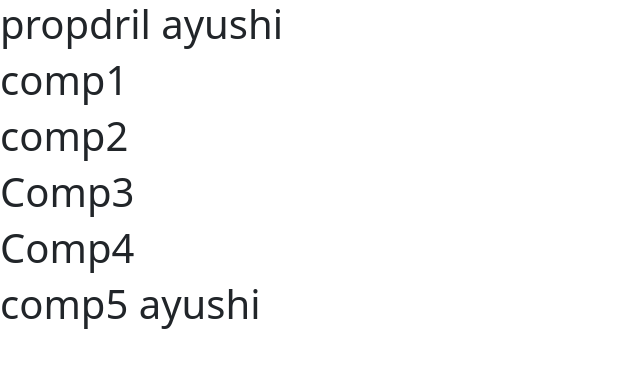
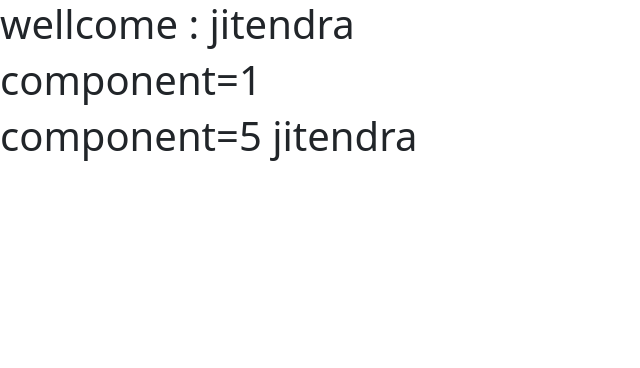
Before and after one commit to Jitendra0987/React, a React (Vite) app: page / in a window 1280 px wide. Shown: the top 368 px of the page, without its empty margins (0-640 px from the left). Built offline with nearby package versions, Linux system fonts and the light colour scheme.

Commit message:
useContext program

```diff
--- a/src/App.jsx
+++ b/src/App.jsx
@@ -1,14 +1,21 @@
-import { useState } from "react"
-import Comp1 from "./Comp1"
+import { createContext ,useState} from "react";
+import Comp1 from "./comp1"
+
+
+const mycontext=createContext();
+
+
 
 const App=()=>{
-    const [user, setUser]=useState("ayushi")
-    return(
-        <>
-        <h1>propdril {user}</h1>
-        <Comp1 user={user}/>
-
-        </>
-    )
+  const [user,setUser]=useState("jitendra")
+  return(
+    <>
+    <h1>wellcome : {user}</h1>
+    <mycontext.Provider value={{user}}>
+        <Comp1/>
+    </mycontext.Provider>
+    </>
+  )
 }
 export default App;
+export{mycontext}
--- a/src/Comp1.jsx
+++ b/src/Comp1.jsx
@@ -1,12 +1,13 @@
-import Comp2 from "./Comp2";
-const Comp1=({user})=>{
+import Comp5 from "./comp5";
+
+const Comp1=()=>{
     return(
         <>
-          <h1>comp1 </h1>
-          <Comp2 user={user} />
+        <h1>component=1</h1>
+        <Comp5/>
+
+
         </>
     )
-
-
 }
 export default Comp1;
--- a/src/Comp2.jsx
+++ b/src/Comp2.jsx
@@ -1,11 +1,9 @@
-import Comp3 from "./Comp3";
 
-const Comp2=({user})=>{
+
+const Comp2=()=>{
     return(
         <>
-        <h1>comp2</h1>
-        <Comp3 user={user} />
-
+        <h1>component=2</h1>
 
         </>
     )
--- a/src/Comp3.jsx
+++ b/src/Comp3.jsx
@@ -1,11 +1,9 @@
 
-import Comp4 from "./Comp4";
 
-const Comp3=({user})=>{
+const Comp3=()=>{
     return(
         <>
-        <h1>Comp3 </h1>
-        <Comp4 user={user}/>
+        <h1>component=3</h1>
 
         </>
     )
--- a/src/Comp4.jsx
+++ b/src/Comp4.jsx
@@ -1,10 +1,10 @@
-import Comp5 from "./Comp5"
 
-const Comp4=({user})=>{
+
+const Comp4=()=>{
     return(
         <>
-        <h1>Comp4 </h1>
-        <Comp5 user={user} />
+        <h1>component=4</h1>
+
         </>
     )
 }
--- a/src/Comp5.jsx
+++ b/src/Comp5.jsx
@@ -1,11 +1,16 @@
+import { useContext } from "react";
+import {mycontext}  from "./App";
 
-const Comp5=({user})=>{
+
+
+const Comp5=()=>{
+    const {user}=useContext(mycontext)
     return(
         <>
-          <h1>comp5 {user}</h1>
+        <h1>component=5 {user}</h1>
+
+
         </>
     )
-
-
 }
 export default Comp5;
```
Also changed, not shown: src/Bhopal.jsx (added, +15 -0 lines), src/Cybrom.jsx (added, +12 -0 lines).
